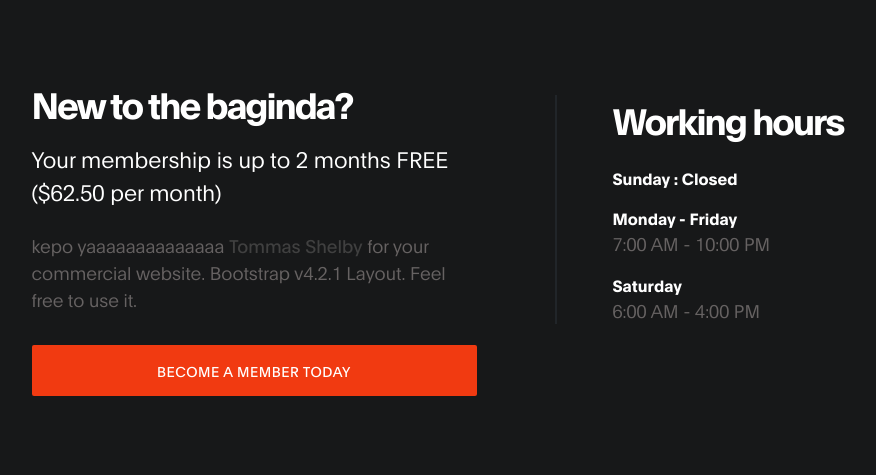
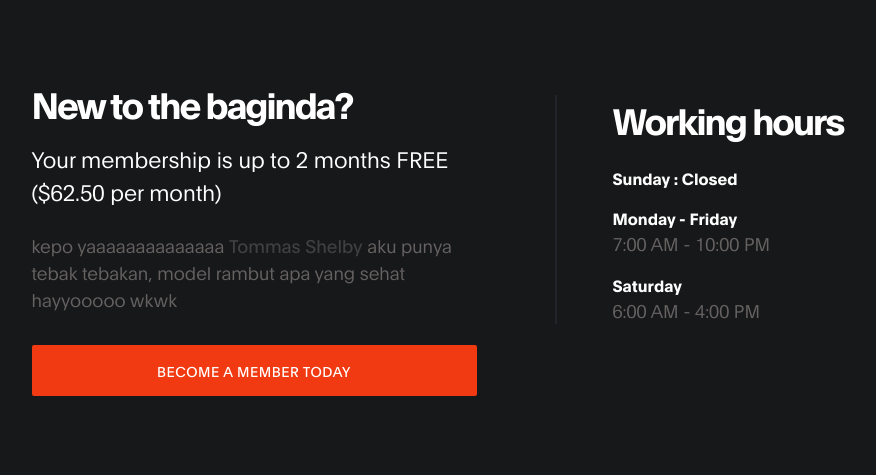
Before and after one commit to tomyhrdnsyh/Website-Gym-Member-Register, a Django app: page / in a window 1280 px wide. Shown: the part 801-1276 px from the top of the page, without its empty margins (172-1048 px from the left). Run offline with Django 4.2, Linux system fonts and the light colour scheme; data comes from the database, SQL or seed files in the repository; some libraries are stand-ins or nearby versions.

Commit message:
ngubah tempaltenya

```diff
--- a/templates/index.html
+++ b/templates/index.html
@@ -103,7 +103,7 @@
 
                     <h6 class="mb-4 text-white" data-aos="fade-up">Your membership is up to 2 months FREE ($62.50 per month)</h6>
 
-                    <p data-aos="fade-up" data-aos-delay="200">kepo yaaaaaaaaaaaaaa <a rel="nofollow" href="#" target="_parent">Tommas Shelby</a> for your commercial website. Bootstrap v4.2.1 Layout. Feel free to use it.</p>
+                    <p data-aos="fade-up" data-aos-delay="200">kepo yaaaaaaaaaaaaaa <a rel="nofollow" href="#" target="_parent">Tommas Shelby</a> aku punya tebak tebakan, model rambut apa yang sehat hayyooooo wkwk</p>
 
                     <a href="#" class="btn custom-btn bg-color mt-3" data-aos="fade-up" data-aos-delay="300" data-toggle="modal" data-target="#membershipForm">Become a member today</a>
                 </div>
```
